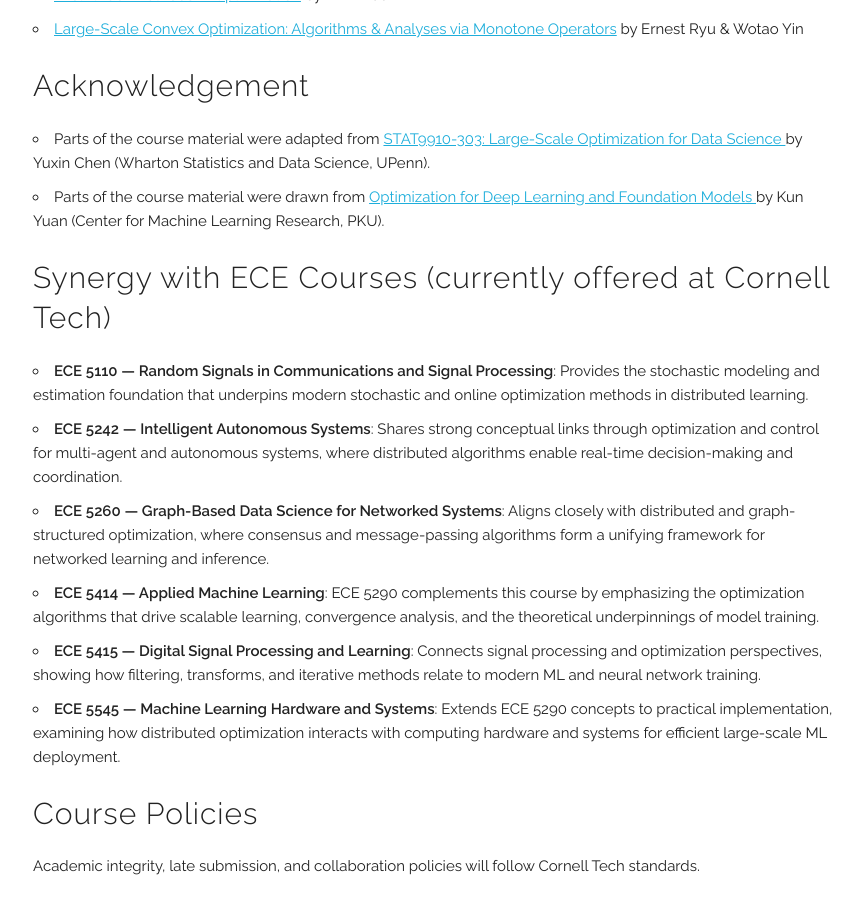
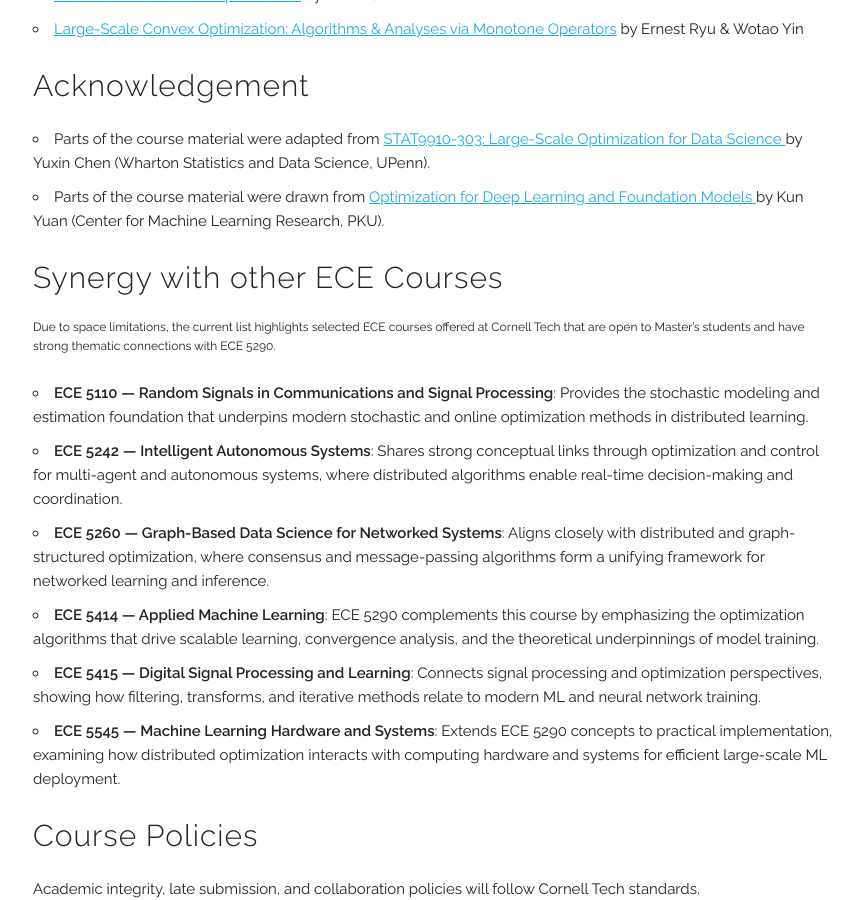
Before and after one commit to chentianyi1991/ECE5290, a Jekyll site: the page built from index.html, in a window 1280 px wide and 900 px high, scrolled down 4828 px. Shown: the whole window, without its empty margins (207-1070 px from the left). Built offline with Jekyll 4.4.1, drawn with Linux system fonts in a browser that asks for light colours.

Commit message:
Update course.html

```diff
--- a/_layouts/course.html
+++ b/_layouts/course.html
@@ -121,7 +121,10 @@
 </section>
 
 <section id="synergy">
-  <h4>Synergy with ECE Courses (currently offered at Cornell Tech)</h4>
+  <h4>Synergy with other ECE Courses</h4>
+    <p style="font-size:12px">
+    Due to space limitations, the current list highlights selected ECE courses offered at Cornell Tech that are open to Master’s students and have strong thematic connections with ECE 5290.
+  </p>
   <ul>
     <li><strong>ECE 5110 — Random Signals in Communications and Signal Processing</strong>: Provides the stochastic modeling and estimation foundation that underpins modern stochastic and online optimization methods in distributed learning.</li>
     <li><strong>ECE 5242 — Intelligent Autonomous Systems</strong>: Shares strong conceptual links through optimization and control for multi-agent and autonomous systems, where distributed algorithms enable real-time decision-making and coordination.</li>
@@ -132,7 +135,7 @@
   </ul>
 </section>
 
-    <section id="policies">
+  <section id="policies">
     <h4>Course Policies</h4>
     <p>
       Academic integrity, late submission, and collaboration policies will follow Cornell Tech standards.
```
